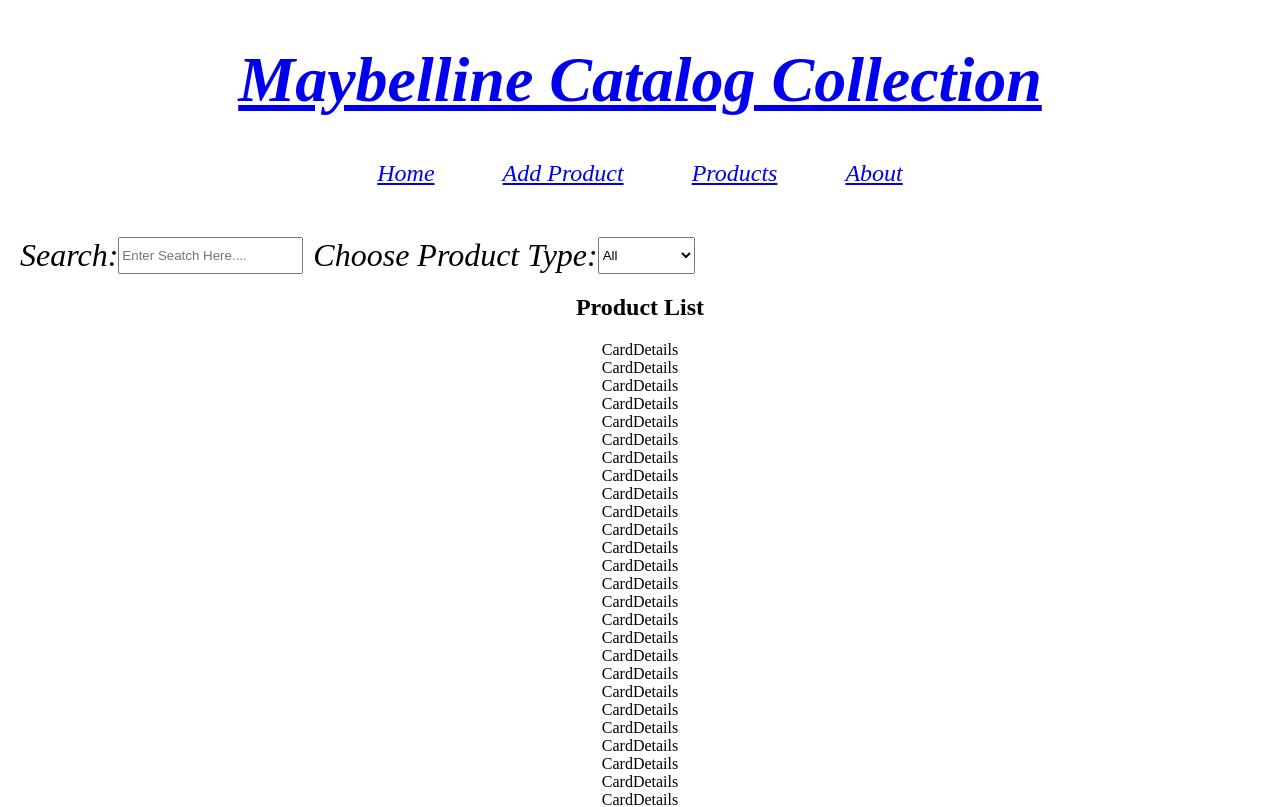
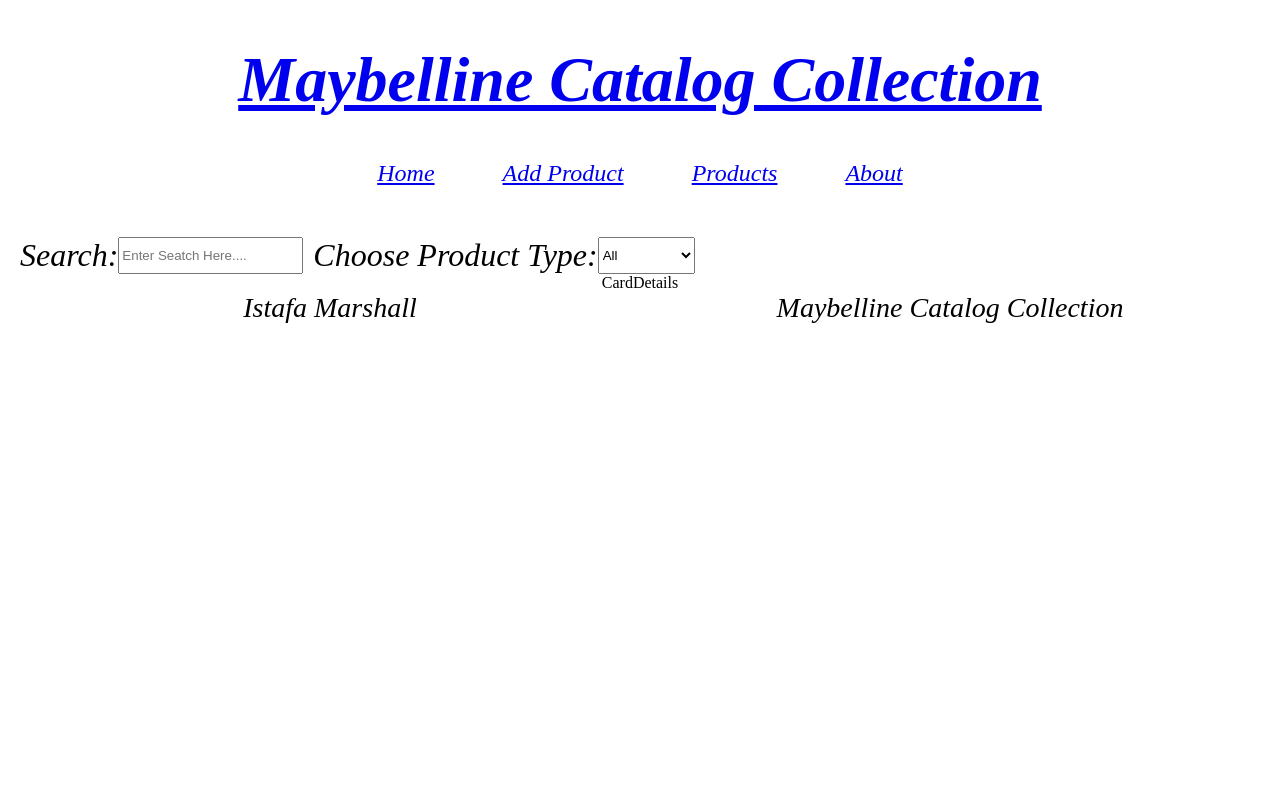
Before and after one commit to ISTAFAMARSHALL/maybelline-catalog-collection, a React (Create React App) app: page /products/11 in a window 1280 px wide. Shown: the top 807 px of the page. Built offline with nearby package versions, Linux system fonts and the light colour scheme; data requests are answered from the project's data file; the HTML template or start-up script is replaced by a standard one.

Commit message:
updated CardDetails

```diff
--- a/src/MakeUpContainer.js/CardDetails.js
+++ b/src/MakeUpContainer.js/CardDetails.js
@@ -2,10 +2,10 @@
 import { useParams } from 'react-router-dom'
 
 
-function CardDetails({}) {
+function CardDetails({products}) {
 
   const {id } = useParams();
-  console.log(id)
+  console.log(products)
 
   return (
     <div>CardDetails</div>
--- a/src/MakeUpContainer.js/MakeUpComponentContainer.js
+++ b/src/MakeUpContainer.js/MakeUpComponentContainer.js
@@ -38,26 +38,28 @@
 
   const productCards = filteredCards.map((item) => {
     return (
-
       <div>
-        <Switch>
-          <Route exact path="/products/:id" >
-        <CardDetails products={products} />
-        </Route>
-        <Route>
           <MakeupCards  key={item.id} item={item}  />
-          </Route>
-          </Switch>
       </div>
     )})
 
   return (
       <div>
        <div id='searchbar' style={{display: "flex" , width: "100%" }}><Search  search={search} setSearch={setSearch} /> <Sort  setSort={setSort} /> </div>
-       <div>
-       <h2>Product List</h2>
-       {productCards}
-       </div>
+        <div>
+
+            <Switch>
+                <Route exact path="/products/:id" >
+                  <CardDetails products={products} />
+                </Route>
+
+                <Route>
+                    <h2>Product List</h2>
+                      {productCards}
+                </Route>
+            </Switch>
+
+        </div>
       </div>
   )
 }
```
